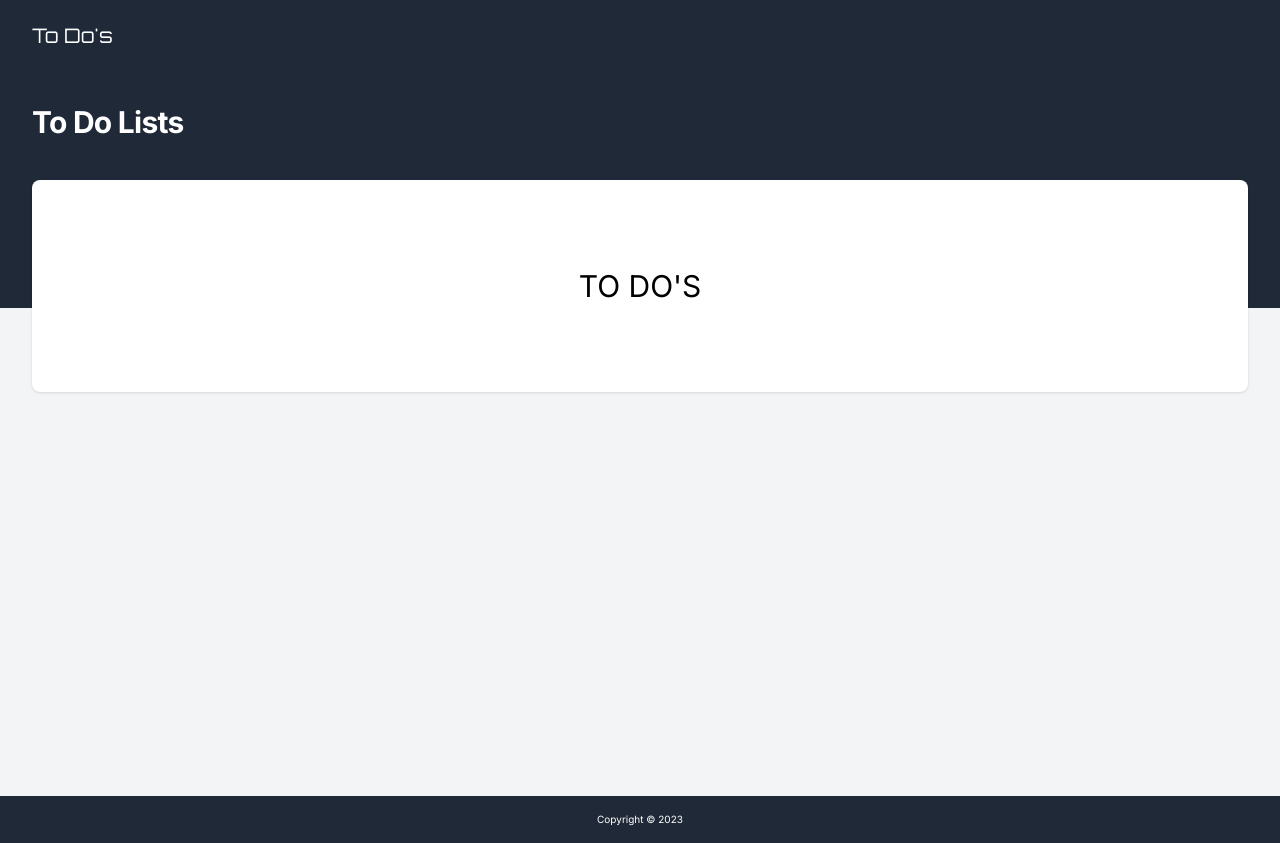
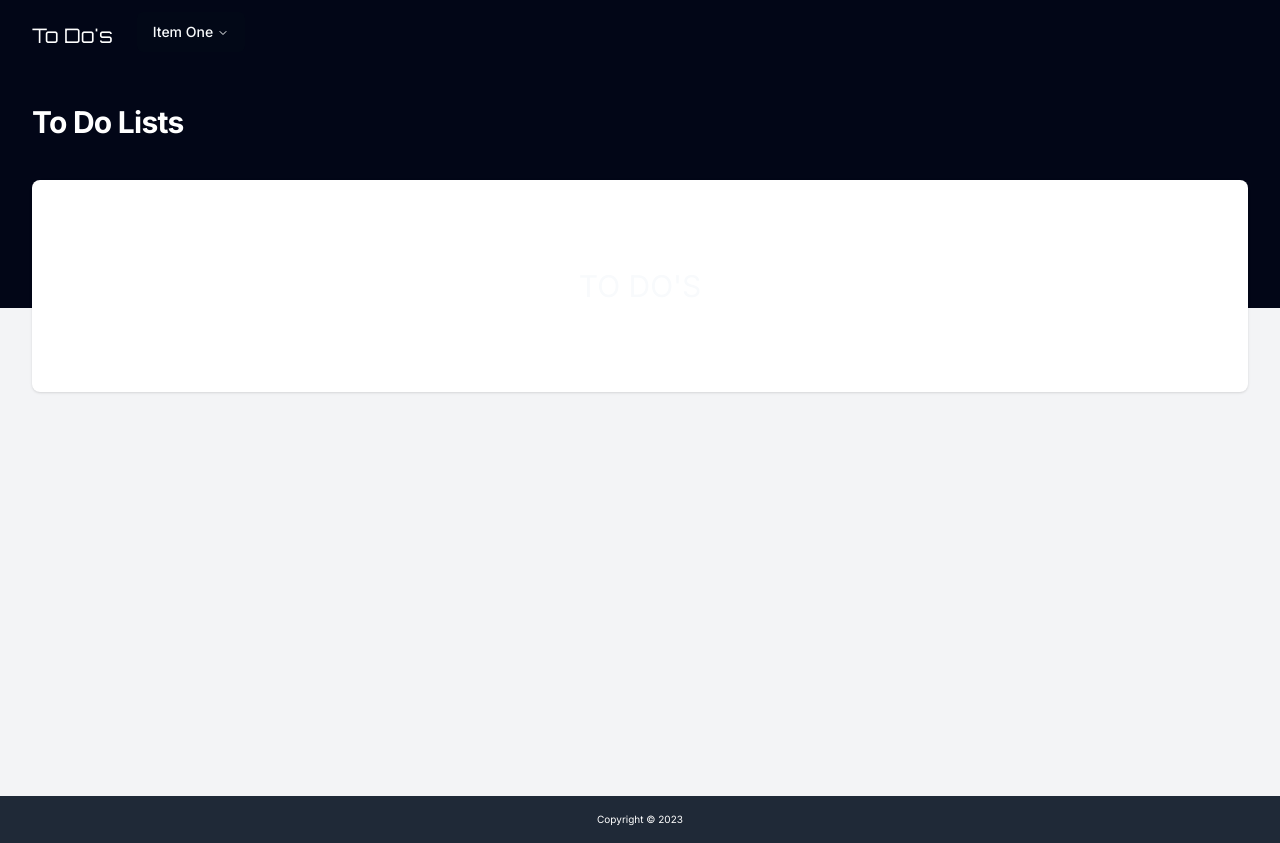
Before and after one commit to reymyster/todo-advanced, a Next.js app: page / in a window 1280 px wide. Built offline with nearby package versions, Linux system fonts and the light colour scheme.

Commit message:
init shadcn navigation menu

```diff
--- /dev/null
+++ b/src/app/desktop-nav-menu.tsx
@@ -0,0 +1,26 @@
+"use client";
+import {
+  NavigationMenu,
+  NavigationMenuContent,
+  NavigationMenuIndicator,
+  NavigationMenuItem,
+  NavigationMenuLink,
+  NavigationMenuList,
+  NavigationMenuTrigger,
+  NavigationMenuViewport,
+} from "@/components/ui/navigation-menu";
+
+export default function DesktopNavMenu() {
+  return (
+    <NavigationMenu>
+      <NavigationMenuList>
+        <NavigationMenuItem>
+          <NavigationMenuTrigger>Item One</NavigationMenuTrigger>
+          <NavigationMenuContent>
+            <NavigationMenuLink>Link</NavigationMenuLink>
+          </NavigationMenuContent>
+        </NavigationMenuItem>
+      </NavigationMenuList>
+    </NavigationMenu>
+  );
+}
--- a/src/app/globals.css
+++ b/src/app/globals.css
@@ -2,29 +2,77 @@
 @tailwind components;
 @tailwind utilities;
 
-/*
-:root {
-  --foreground-rgb: 0, 0, 0;
-  --background-start-rgb: 214, 219, 220;
-  --background-end-rgb: 255, 255, 255;
-}
+@layer base {
+  :root {
+    --background: 0 0% 100%;
+    --foreground: 222.2 84% 4.9%;
 
-@media (prefers-color-scheme: dark) {
-  :root {
-    --foreground-rgb: 255, 255, 255;
-    --background-start-rgb: 0, 0, 0;
-    --background-end-rgb: 0, 0, 0;
+    --muted: 210 40% 96.1%;
+    --muted-foreground: 215.4 16.3% 46.9%;
+
+    --popover: 0 0% 100%;
+    --popover-foreground: 222.2 84% 4.9%;
+
+    --card: 0 0% 100%;
+    --card-foreground: 222.2 84% 4.9%;
+
+    --border: 214.3 31.8% 91.4%;
+    --input: 214.3 31.8% 91.4%;
+
+    --primary: 222.2 47.4% 11.2%;
+    --primary-foreground: 210 40% 98%;
+
+    --secondary: 210 40% 96.1%;
+    --secondary-foreground: 222.2 47.4% 11.2%;
+
+    --accent: 210 40% 96.1%;
+    --accent-foreground: 222.2 47.4% 11.2%;
+
+    --destructive: 0 84.2% 60.2%;
+    --destructive-foreground: 210 40% 98%;
+
+    --ring: 215 20.2% 65.1%;
+
+    --radius: 0.5rem;
+  }
+
+  .dark {
+    --background: 222.2 84% 4.9%;
+    --foreground: 210 40% 98%;
+
+    --muted: 217.2 32.6% 17.5%;
+    --muted-foreground: 215 20.2% 65.1%;
+
+    --popover: 222.2 84% 4.9%;
+    --popover-foreground: 210 40% 98%;
+
+    --card: 222.2 84% 4.9%;
+    --card-foreground: 210 40% 98%;
+
+    --border: 217.2 32.6% 17.5%;
+    --input: 217.2 32.6% 17.5%;
+
+    --primary: 210 40% 98%;
+    --primary-foreground: 222.2 47.4% 11.2%;
+
+    --secondary: 217.2 32.6% 17.5%;
+    --secondary-foreground: 210 40% 98%;
+
+    --accent: 217.2 32.6% 17.5%;
+    --accent-foreground: 210 40% 98%;
+
+    --destructive: 0 62.8% 30.6%;
+    --destructive-foreground: 0 85.7% 97.3%;
+
+    --ring: 217.2 32.6% 17.5%;
   }
 }
 
-body {
-  color: rgb(var(--foreground-rgb));
-  background: linear-gradient(
-      to bottom,
-      transparent,
-      rgb(var(--background-end-rgb))
-    )
-    rgb(var(--background-start-rgb));
+@layer base {
+  * {
+    @apply border-border;
+  }
+  body {
+    @apply bg-background text-foreground;
+  }
 }
-
-*/
--- a/src/app/layout.tsx
+++ b/src/app/layout.tsx
@@ -3,6 +3,7 @@ import { Inter } from "next/font/google";
 import NavBar from "./navbar";
 import Title from "./title";
 import { QueryProvider } from "./queryprovider";
+import { ThemeProvider } from "@/components/theme-provider";
 
 const inter = Inter({ subsets: ["latin"] });
 
@@ -25,11 +26,13 @@ export default function RootLayout({
 }) {
   return (
     <html lang="en" className="h-full bg-gray-100">
-      <body className={`${inter.className} h-full`}>
+      <body className={`${inter.className} h-full bg-gray-100`}>
         <QueryProvider>
           <div className="min-h-full">
-            <div className="bg-gray-800 pb-32">
-              <NavBar />
+            <div className="bg-slate-950 pb-32">
+              <ThemeProvider attribute="class" defaultTheme="dark">
+                <NavBar />
+              </ThemeProvider>
               <header className="py-10">
                 <div className="mx-auto max-w-7xl px-4 sm:px-6 lg:px-8">
                   <Title />
--- a/src/app/navbar.tsx
+++ b/src/app/navbar.tsx
@@ -1,4 +1,5 @@
 import { Orbitron } from "next/font/google";
+import DesktopNavMenu from "./desktop-nav-menu";
 
 const logoFont = Orbitron({ subsets: ["latin"], weight: ["400"] });
 
@@ -13,6 +14,9 @@ export default function NavBar() {
                 To Do&apos;s
               </span>
             </div>
+            <div className="hidden lg:ml-6 lg:block">
+              <DesktopNavMenu />
+            </div>
           </div>
         </div>
       </div>
--- a/src/app/settings/categories/add.tsx
+++ b/src/app/settings/categories/add.tsx
@@ -71,7 +71,7 @@ export default function AddForm() {
                   id="description"
                   name="description"
                   rows={3}
-                  className="block w-full rounded-md border-0 py-1.5 text-gray-900 shadow-sm ring-1 ring-inset ring-gray-300 placeholder:text-gray-400 focus:ring-2 focus:ring-inset focus:ring-indigo-600 sm:text-sm sm:leading-6"
+                  className="block w-full rounded-md border-0 bg-transparent py-1.5 pl-2 text-gray-900 shadow-sm ring-1 ring-inset ring-gray-300 placeholder:text-gray-400 focus:ring-2 focus:ring-inset focus:ring-indigo-600 sm:text-sm sm:leading-6"
                   value={desc}
                   onChange={(e) => setDesc(e.currentTarget.value)}
                 />
--- /dev/null
+++ b/src/components/theme-provider.tsx
@@ -0,0 +1,9 @@
+"use client";
+
+import * as React from "react";
+import { ThemeProvider as NextThemesProvider } from "next-themes";
+import { type ThemeProviderProps } from "next-themes/dist/types";
+
+export function ThemeProvider({ children, ...props }: ThemeProviderProps) {
+  return <NextThemesProvider {...props}>{children}</NextThemesProvider>;
+}
--- /dev/null
+++ b/src/components/ui/navigation-menu.tsx
@@ -0,0 +1,128 @@
+import * as React from "react"
+import * as NavigationMenuPrimitive from "@radix-ui/react-navigation-menu"
+import { cva } from "class-variance-authority"
+import { ChevronDown } from "lucide-react"
+
+import { cn } from "@/lib/utils"
+
+const NavigationMenu = React.forwardRef<
+  React.ElementRef<typeof NavigationMenuPrimitive.Root>,
+  React.ComponentPropsWithoutRef<typeof NavigationMenuPrimitive.Root>
+>(({ className, children, ...props }, ref) => (
+  <NavigationMenuPrimitive.Root
+    ref={ref}
+    className={cn(
+      "relative z-10 flex max-w-max flex-1 items-center justify-center",
+      className
+    )}
+    {...props}
+  >
+    {children}
+    <NavigationMenuViewport />
+  </NavigationMenuPrimitive.Root>
+))
+NavigationMenu.displayName = NavigationMenuPrimitive.Root.displayName
+
+const NavigationMenuList = React.forwardRef<
+  React.ElementRef<typeof NavigationMenuPrimitive.List>,
+  React.ComponentPropsWithoutRef<typeof NavigationMenuPrimitive.List>
+>(({ className, ...props }, ref) => (
+  <NavigationMenuPrimitive.List
+    ref={ref}
+    className={cn(
+      "group flex flex-1 list-none items-center justify-center space-x-1",
+      className
+    )}
+    {...props}
+  />
+))
+NavigationMenuList.displayName = NavigationMenuPrimitive.List.displayName
+
+const NavigationMenuItem = NavigationMenuPrimitive.Item
+
+const navigationMenuTriggerStyle = cva(
+  "group inline-flex h-10 w-max items-center justify-center rounded-md bg-background px-4 py-2 text-sm font-medium transition-colors hover:bg-accent hover:text-accent-foreground focus:bg-accent focus:text-accent-foreground focus:outline-none disabled:pointer-events-none disabled:opacity-50 data-[active]:bg-accent/50 data-[state=open]:bg-accent/50"
+)
+
+const NavigationMenuTrigger = React.forwardRef<
+  React.ElementRef<typeof NavigationMenuPrimitive.Trigger>,
+  React.ComponentPropsWithoutRef<typeof NavigationMenuPrimitive.Trigger>
+>(({ className, children, ...props }, ref) => (
+  <NavigationMenuPrimitive.Trigger
+    ref={ref}
+    className={cn(navigationMenuTriggerStyle(), "group", className)}
+    {...props}
+  >
+    {children}{" "}
+    <ChevronDown
+      className="relative top-[1px] ml-1 h-3 w-3 transition duration-200 group-data-[state=open]:rotate-180"
+      aria-hidden="true"
+    />
+  </NavigationMenuPrimitive.Trigger>
+))
+NavigationMenuTrigger.displayName = NavigationMenuPrimitive.Trigger.displayName
+
+const NavigationMenuContent = React.forwardRef<
+  React.ElementRef<typeof NavigationMenuPrimitive.Content>,
+  React.ComponentPropsWithoutRef<typeof NavigationMenuPrimitive.Content>
+>(({ className, ...props }, ref) => (
+  <NavigationMenuPrimitive.Content
+    ref={ref}
+    className={cn(
+      "left-0 top-0 w-full data-[motion^=from-]:animate-in data-[motion^=to-]:animate-out data-[motion^=from-]:fade-in data-[motion^=to-]:fade-out data-[motion=from-end]:slide-in-from-right-52 data-[motion=from-start]:slide-in-from-left-52 data-[motion=to-end]:slide-out-to-right-52 data-[motion=to-start]:slide-out-to-left-52 md:absolute md:w-auto ",
+      className
+    )}
+    {...props}
+  />
+))
+NavigationMenuContent.displayName = NavigationMenuPrimitive.Content.displayName
+
+const NavigationMenuLink = NavigationMenuPrimitive.Link
+
+const NavigationMenuViewport = React.forwardRef<
+  React.ElementRef<typeof NavigationMenuPrimitive.Viewport>,
+  React.ComponentPropsWithoutRef<typeof NavigationMenuPrimitive.Viewport>
+>(({ className, ...props }, ref) => (
+  <div className={cn("absolute left-0 top-full flex justify-center")}>
+    <NavigationMenuPrimitive.Viewport
+      className={cn(
+        "origin-top-center relative mt-1.5 h-[var(--radix-navigation-menu-viewport-height)] w-full overflow-hidden rounded-md border bg-popover text-popover-foreground shadow-lg data-[state=open]:animate-in data-[state=closed]:animate-out data-[state=closed]:zoom-out-95 data-[state=open]:zoom-in-90 md:w-[var(--radix-navigation-menu-viewport-width)]",
+        className
+      )}
+      ref={ref}
+      {...props}
+    />
+  </div>
+))
+NavigationMenuViewport.displayName =
+  NavigationMenuPrimitive.Viewport.displayName
+
+const NavigationMenuIndicator = React.forwardRef<
+  React.ElementRef<typeof NavigationMenuPrimitive.Indicator>,
+  React.ComponentPropsWithoutRef<typeof NavigationMenuPrimitive.Indicator>
+>(({ className, ...props }, ref) => (
+  <NavigationMenuPrimitive.Indicator
+    ref={ref}
+    className={cn(
+      "top-full z-[1] flex h-1.5 items-end justify-center overflow-hidden data-[state=visible]:animate-in data-[state=hidden]:animate-out data-[state=hidden]:fade-out data-[state=visible]:fade-in",
+      className
+    )}
+    {...props}
+  >
+    <div className="relative top-[60%] h-2 w-2 rotate-45 rounded-tl-sm bg-border shadow-md" />
+  </NavigationMenuPrimitive.Indicator>
+))
+NavigationMenuIndicator.displayName =
+  NavigationMenuPrimitive.Indicator.displayName
+
+export {
+  navigationMenuTriggerStyle,
+  NavigationMenu,
+  NavigationMenuList,
+  NavigationMenuItem,
+  NavigationMenuContent,
+  NavigationMenuTrigger,
+  NavigationMenuLink,
+  NavigationMenuIndicator,
+  NavigationMenuViewport,
+}
--- /dev/null
+++ b/src/lib/utils.ts
@@ -0,0 +1,6 @@
+import { type ClassValue, clsx } from "clsx"
+import { twMerge } from "tailwind-merge"
+
+export function cn(...inputs: ClassValue[]) {
+  return twMerge(clsx(inputs))
+}
--- a/tailwind.config.js
+++ b/tailwind.config.js
@@ -1,18 +1,76 @@
 /** @type {import('tailwindcss').Config} */
 module.exports = {
+  darkMode: ["class"],
   content: [
-    "./src/pages/**/*.{js,ts,jsx,tsx,mdx}",
-    "./src/components/**/*.{js,ts,jsx,tsx,mdx}",
-    "./src/app/**/*.{js,ts,jsx,tsx,mdx}",
-  ],
+    './pages/**/*.{ts,tsx}',
+    './components/**/*.{ts,tsx}',
+    './app/**/*.{ts,tsx}',
+    './src/**/*.{ts,tsx}',
+	],
   theme: {
+    container: {
+      center: true,
+      padding: "2rem",
+      screens: {
+        "2xl": "1400px",
+      },
+    },
     extend: {
-      backgroundImage: {
-        "gradient-radial": "radial-gradient(var(--tw-gradient-stops))",
-        "gradient-conic":
-          "conic-gradient(from 180deg at 50% 50%, var(--tw-gradient-stops))",
+      colors: {
+        border: "hsl(var(--border))",
+        input: "hsl(var(--input))",
+        ring: "hsl(var(--ring))",
+        background: "hsl(var(--background))",
+        foreground: "hsl(var(--foreground))",
+        primary: {
+          DEFAULT: "hsl(var(--primary))",
+          foreground: "hsl(var(--primary-foreground))",
+        },
+        secondary: {
+          DEFAULT: "hsl(var(--secondary))",
+          foreground: "hsl(var(--secondary-foreground))",
+        },
+        destructive: {
+          DEFAULT: "hsl(var(--destructive))",
+          foreground: "hsl(var(--destructive-foreground))",
+        },
+        muted: {
+          DEFAULT: "hsl(var(--muted))",
+          foreground: "hsl(var(--muted-foreground))",
+        },
+        accent: {
+          DEFAULT: "hsl(var(--accent))",
+          foreground: "hsl(var(--accent-foreground))",
+        },
+        popover: {
+          DEFAULT: "hsl(var(--popover))",
+          foreground: "hsl(var(--popover-foreground))",
+        },
+        card: {
+          DEFAULT: "hsl(var(--card))",
+          foreground: "hsl(var(--card-foreground))",
+        },
+      },
+      borderRadius: {
+        lg: "var(--radius)",
+        md: "calc(var(--radius) - 2px)",
+        sm: "calc(var(--radius) - 4px)",
+      },
+      keyframes: {
+        "accordion-down": {
+          from: { height: 0 },
+          to: { height: "var(--radix-accordion-content-height)" },
+        },
+        "accordion-up": {
+          from: { height: "var(--radix-accordion-content-height)" },
+          to: { height: 0 },
+        },
+      },
+      animation: {
+        "accordion-down": "accordion-down 0.2s ease-out",
+        "accordion-up": "accordion-up 0.2s ease-out",
       },
     },
   },
-  plugins: [require("@tailwindcss/forms")],
-};
+  plugins: [require("tailwindcss-animate")],
+}
```
Also changed, not shown: package.json (+9 -2 lines), components.json (added), 1 other file (tests, documents, lock files or other folders).
